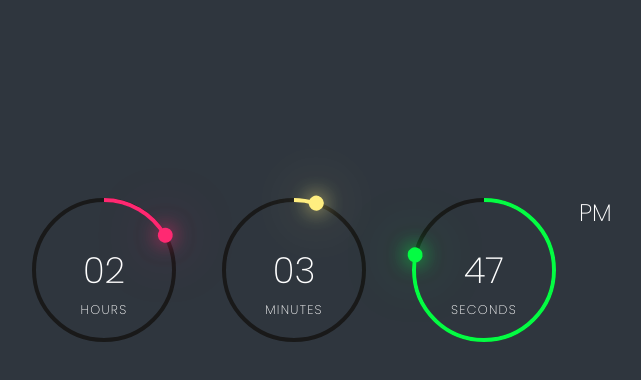
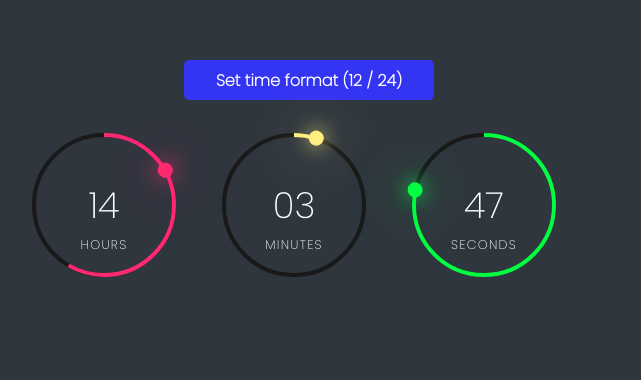
Before and after one commit to Nandmin/prettyClock, a plain HTML site: page index.html in a window 1280 px wide. Shown: the part 130-510 px from the top of the page, without its empty margins (326-967 px from the left). Drawn offline with nearby package versions, Linux system fonts and the light colour scheme.

Commit message:
change time format

```diff
--- a/clock.js
+++ b/clock.js
@@ -10,11 +10,23 @@ function clock() {
     let s = new Date().getSeconds();
     let am =  new Date().getHours() >= 12 ? "PM" : "AM";
 
-    // Convert time to AM/PM
-    if (h > 12)
-        {
-            h  = h - 12;
-        }
+    let hide = document.getElementById('timeFormat').innerText
+    document.getElementById('timeFormat').style.display = 'none';
+
+    if (hide == 24) {
+        document.getElementById('ampm').style.display = 'none';
+        let hh = document.getElementById('hh').style.strokeDashoffset = 440 - (440 * h) / 24;
+    }
+    else
+    {
+        // Convert time to AM/PM
+        if (h > 12)
+            {
+                h  = h - 12;
+            }
+            document.getElementById('ampm').style.display = 'flex';
+            let hh = document.getElementById('hh').style.strokeDashoffset = 440 - (440 * h) / 12;
+    }
 
     h = (h < 10) ? "0" + h : h;
     m = (m < 10) ? "0" + m : m;
@@ -25,7 +37,6 @@ function clock() {
     let seconds = document.getElementById('seconds').innerHTML = s + "<br><span>Seconds</span>";
     let amPm = document.getElementById('ampm').innerHTML = new Date().getHours() >= 12 ? "PM" : "AM";
 
-    let hh = document.getElementById('hh').style.strokeDashoffset = 440 - (440 * h) / 12;
     let mm = document.getElementById('mm').style.strokeDashoffset = 440 - (440 * m) / 60;
     let ss = document.getElementById('ss').style.strokeDashoffset = 440 - (440 * s) / 60;
 
--- a/index.html
+++ b/index.html
@@ -5,10 +5,36 @@
     <meta http-equiv="X-UA-Compatible" content="IE=edge">
     <meta name="viewport" content="width=device-width, initial-scale=1.0">
     <link rel="stylesheet" href="style.css">
+    <script src="https://cdn.jsdelivr.net/npm/jquery@3.5.1/dist/jquery.slim.min.js" integrity="sha384-DfXdz2htPH0lsSSs5nCTpuj/zy4C+OGpamoFVy38MVBnE+IbbVYUew+OrCXaRkfj" crossorigin="anonymous"></script>
+    <script src="https://cdn.jsdelivr.net/npm/bootstrap@4.6.2/dist/js/bootstrap.bundle.min.js" integrity="sha384-Fy6S3B9q64WdZWQUiU+q4/2Lc9npb8tCaSX9FK7E8HnRr0Jz8D6OP9dO5Vg3Q9ct" crossorigin="anonymous"></script>
+    <script src="https://code.jquery.com/jquery-3.6.0.min.js" integrity="sha256-/xUj+3OJU5yExlq6GSYGSHk7tPXikynS7ogEvDej/m4=" crossorigin="anonymous"></script>
     <title>Pretty digital clock</title>
 </head>
 <body>
+    <script>
+        $(document).ready(function(){
+            $("#btnTimeFormat").click(function(){
+                if (document.getElementById('timeFormat').innerText == '24'){
+                    $("#timeFormat").text("12");
+                }
+                else {
+                    $("#timeFormat").text("24");
+                }
+            });
+        });
+    </script>
+
+<div class="container">
+
+
+<div class="row btn">
+
+    <button type="button" class="btn btn-primary" id="btnTimeFormat">Set time format (12 / 24)</button>
+    </div>
+    <div class="row clock">
+
         <div id="time">
+            <div class="format" id="timeFormat">24</div>
             <div class="circle" style="--clr: #ff2972;">
                 <div class="dots hr_dot"></div>
                 <svg>
@@ -37,6 +63,8 @@
                 <div id="ampm">AM</div>
             </div>
         </div>
+    </div>
+</div>
     <script src="./clock.js"></script>
 </body>
 </html>
--- a/style.css
+++ b/style.css
@@ -9,18 +9,42 @@
 
 body {
     display: flex;
-    justify-content: center;
-    align-items: center;
-    min-height: 100vh;
-    background-color: #2f363e;
+   margin-top: 100px;
+   margin-bottom: 200px;
+   justify-content: center;
+   align-items: center;
+   min-height: 50vh;
+   background-color: #2f363e;
 }
 
+.container .row .btn {
+    margin-bottom: 30px;
+    margin-left: 155px;
+    align-items: center;
+}
+
+#btnTimeFormat{
+    color: white;
+    background-color: rgb(52, 52, 243);
+    width: 250px;
+    height: 40px;
+    font-size: 16px;
+    border-radius: 5px;
+    border: 2px;
+    font-weight: 600;
+}
 
 #time {
     display: flex;
     gap: 40px;
     color: #fff;
+
+    /* justify-content: center;
+    align-items: center;
+    /* min-height: 50%; */
+    background-color: #2f363e;
 }
+
 
 #time .circle {
     position: relative;
```
Lines whose indentation alone changed are shown as unchanged.
